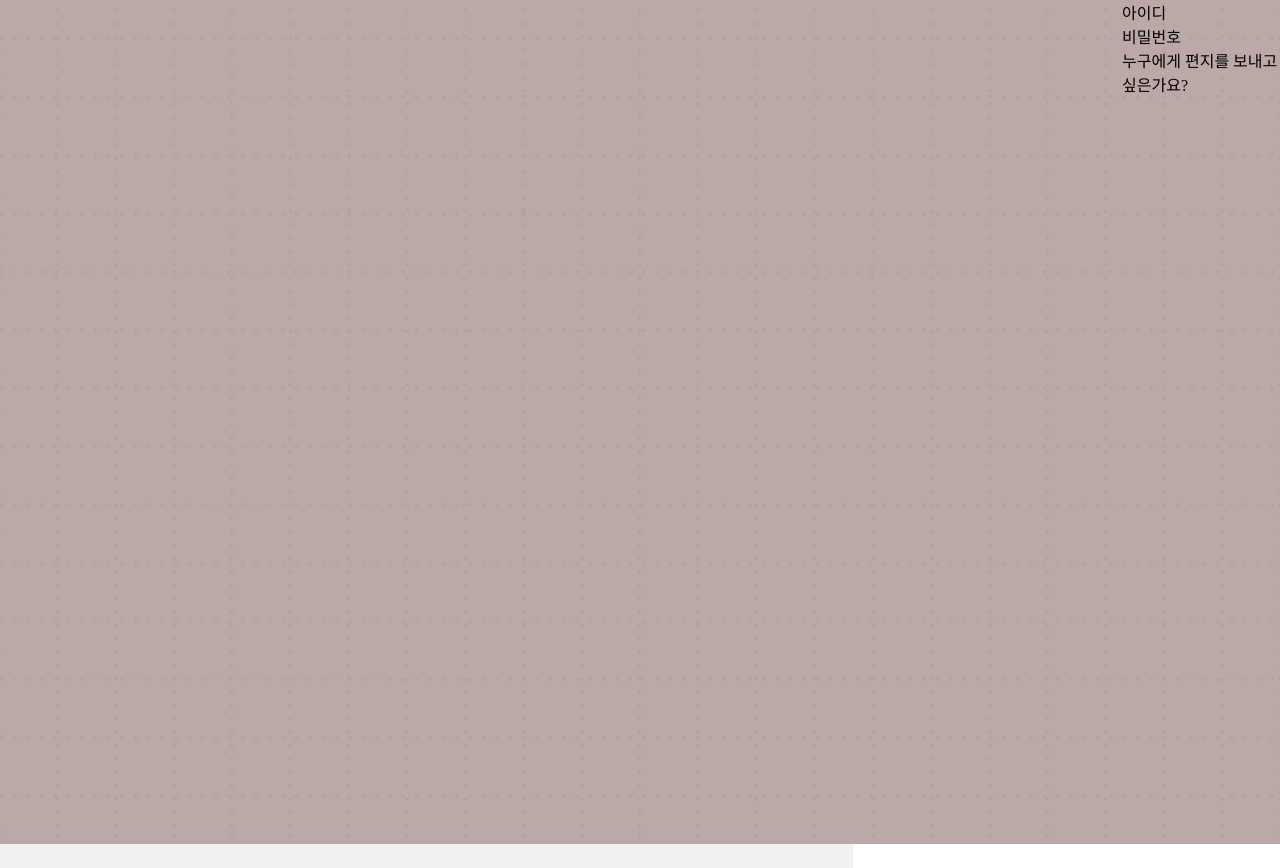
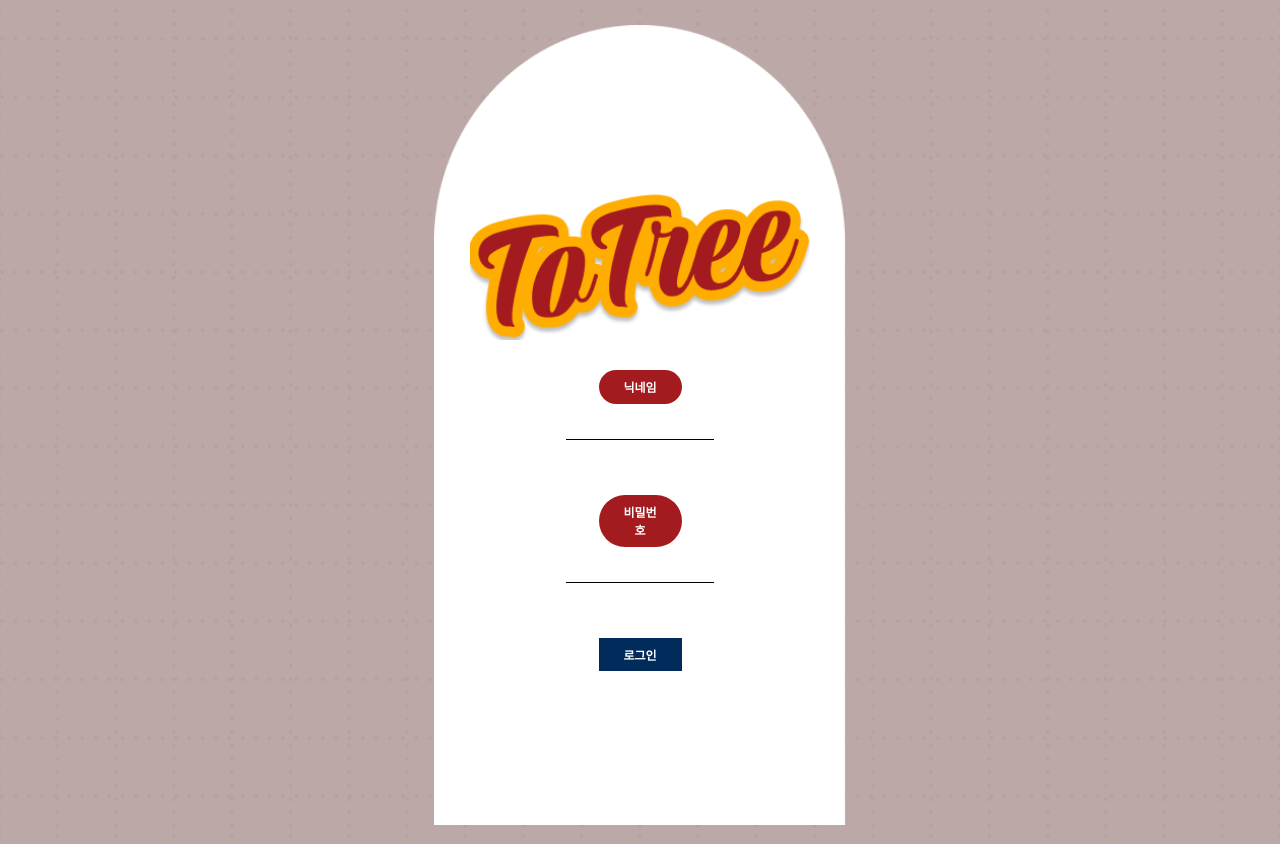
Before and after one commit to mogg22/Advent_calender, a React (Create React App) app in the folder frontend/: page /login in a window 1280 px wide. After the commit the page ends 844 px from the top, so only its background shows below. Built offline with nearby package versions, Linux system fonts and the light colour scheme; a web font is replaced by a local one.

Commit message:
[1130] 로그인, 회원가입, 맨처음 페이지

```diff
--- a/frontend/src/pages/Login.js
+++ b/frontend/src/pages/Login.js
@@ -1,25 +1,24 @@
-// import "../styles/Login.css";
+import "../styles/Login.css";
+import Title from "../img/title.png";
 
 function Login() {
   return (
     <div className="start-page">
       <div className="page-bg">
         <div className="center">
-          <div className="white-door"></div>
-          <div className="title"></div>
           <div className="login-content">
-            <div className="ID">
-              <p>아이디</p>
-              <form></form>
+            <div className="title">
+                <img src={Title}/>
+            </div>
+            <div className="name">
+              <label>닉네임</label>
+              <input className="blank" type="text" />
             </div>
             <div className="password">
-              <p>비밀번호</p>
-              <form></form>
+              <label>비밀번호</label>
+              <input className="blank" type="password" />
             </div>
-            <div className="tosend">
-              <p>누구에게 편지를 보내고 싶은가요?</p>
-              <form></form>
-            </div>
+            <button>로그인</button>
           </div>
         </div>
       </div>
--- a/frontend/src/pages/Register.js
+++ b/frontend/src/pages/Register.js
@@ -1,11 +1,35 @@
-// import "../styles/Register.css";
+import "../styles/Register.css";
+import Title from "../img/title.png";
 
 function Register() {
   return (
     <div className="start-page">
       <div className="page-bg">
         <div className="center">
-          <div className="white-door"></div>
+          <div className="register-content">
+            <div className="title">
+                <img src={Title}/>
+            </div>
+            <div className="name">
+              <p>닉네임</p>
+              <input className="blank" type="text" />
+            </div>
+            <div className="password">
+              <p>비밀번호</p>
+              <input className="blank" type="password" />
+            </div>
+            <div className="check">
+              <p>비밀번호 확인</p>
+              <input className="blank" type="password" />
+            </div>
+            <div className="tosend">
+              <p>누구에게 트리를 보낼까요?</p>
+              <input className="blank" type="text" />
+            </div>
+            <div className="submit">
+              <p>회원가입</p>
+            </div>
+          </div>
         </div>
       </div>
     </div>
--- a/frontend/src/pages/Start.js
+++ b/frontend/src/pages/Start.js
@@ -22,7 +22,6 @@ function Start() {
               </div>
             </div>
           </div>
-          <div className="white-door"></div>
         </div>
       </div>
     </div>
--- a/frontend/src/styles/Login.css
+++ b/frontend/src/styles/Login.css
@@ -1,3 +1,4 @@
+
 .start-page {
     background-color: #77514e;
     width: 100vw;
@@ -30,14 +31,73 @@
     }
 }
 
-.white-door {
-    width: 95%;
-    height: 85%;
-    min-height: 748px;
-    position: relative;
-    top: calc(100vh * 0.15);
+.login-content {
+    background-image: url("../img/whitedoor_main.png") ;
+    background-size: contain;
+    background-position: center;
+    background-repeat: no-repeat;
 
-    background-color: #f1f1ef;
-    border-radius: 200px 200px 0 0;
-    z-index: -1;
+    width: 180vw;
+    height: 100vh;
+    margin-top: 25px;
+
+    display: flex;
+    flex-direction: column;
+    justify-content: center;
+    align-items: center;
 }
+
+.title {
+    width: 30vw;
+    height: 20vh;
+    display: flex;
+    flex-direction: column;
+    justify-content: center;
+    align-items: center;
+    margin: 10px 0px 10px 0px;
+}
+
+.name, .password{
+    display: flex;
+    flex-direction: column;
+    justify-content: center;
+    align-items: center;
+}
+
+label {
+    width: 83px;
+    box-sizing: border-box;
+    background-color: #a31b1f;
+    border-radius: 30px;
+    color: white;
+    font-size: 12px;
+    font-weight: bold;
+    padding: 8px 20px;
+    margin: 20px 0px 18px 0px;
+    text-align: center;
+}
+
+.password label {
+    margin-top: 50px;
+}
+
+.blank {
+    width: 80%;
+    border: none;
+    border-bottom: 1px solid #000;
+    outline: none;
+}
+
+button {
+    width: 83px;
+    box-sizing: border-box;
+    background-color: #002B5B;
+    color: white;
+    font-size: 12px;
+    font-weight: bold;
+    padding: 8px 20px;
+    margin: 50px 0px 10px 0px;
+    text-align: center;
+    border: none;
+    cursor: pointer;
+}
--- a/frontend/src/styles/Register.css
+++ b/frontend/src/styles/Register.css
@@ -0,0 +1,106 @@
+.start-page {
+    background-color: #77514e;
+    width: 100vw;
+    height: 100vh;
+    min-height: 844px;
+}
+
+.page-bg {
+    background-image: url("../img/background.png");
+    background-size: cover;
+    background-position: center;
+    height: 100vh;
+    min-height: 844px;
+    display: flex;
+    justify-content: center;
+}
+
+.center {
+    width: 100vw;
+    height: 100vh;
+    min-height: 844px;
+    background-color: rgb(255, 255, 255, 0.5);
+    display: flex;
+    justify-content: center;
+}
+
+@media (hover: hover) {
+    .center {
+    width: 390px;
+    }
+}
+
+.register-content {
+    background-image: url("../img/whitedoor_main.png") ;
+    background-size: contain;
+    background-position: center;
+    background-repeat: no-repeat;
+
+    width: 180vw;
+    height: 100vh;
+    margin-top: 25px;
+
+    display: flex;
+    flex-direction: column;
+    justify-content: center;
+    align-items: center;
+}
+
+.title {
+    width: 30vw;
+    height: 20vh;
+    display: flex;
+    flex-direction: column;
+    justify-content: center;
+    align-items: center;
+    margin: 10px 0px 10px 0px;
+}
+
+.name, .password, .check, .tosend{
+    display: flex;
+    flex-direction: column;
+    justify-content: center;
+    align-items: center;
+}
+
+.register-content p {
+    width: auto;
+    box-sizing: border-box;
+    background-color: #a31b1f;
+    border-radius: 30px;
+    color: white;
+    font-size: 12px;
+    font-weight: bold;
+    padding: 8px 20px;
+    margin: 20px 0px 20px 0px;
+    text-align: center;
+    white-space: nowrap;
+    overflow: visible;
+}
+
+.tosend p {
+    background-color: #1E5000;
+}
+
+.blank {
+    width: 80%;
+    border: none;
+    border-bottom: 1px solid #000;
+    outline: none;
+    margin-bottom: 5px;
+}
+
+.submit p{
+    width: 83px;
+    box-sizing: border-box;
+    border-radius: 0px;
+    background-color: #002B5B;
+    color: white;
+    font-size: 12px;
+    font-weight: bold;
+    padding: 8px 20px;
+    margin: 20px 0px 70px 0px;
+    text-align: center;
+    border: none;
+    cursor: pointer;
+}
--- a/frontend/src/styles/Start.css
+++ b/frontend/src/styles/Start.css
@@ -1,4 +1,3 @@
-
 .start-page {
   background-color: #77514e;
   width: 100vw;
@@ -31,15 +30,30 @@
   }
 }
 
+.start-content {
+  background-image: url("../img/whitedoor_main.png");
+  background-size: contain;
+  background-position: center;
+  background-repeat: no-repeat;
+
+  width: 80vw;
+  height: 100vh;
+  display: flex;
+  justify-content: center;
+  /* margin-top: 50px; */
+}
+
+
 .start-bg {
   background-image: url("../img/tree_main.png") ;
   background-size: contain;
   background-position: center;
   background-repeat: no-repeat;
 
-  width: 90vw;
-  height: 90vh;
-  margin-top: 60px;
+  width: 100vw;
+  height: 83vh;
+  margin-top: 100px;
+  margin-right: 18px;
 
   display: flex;
   flex-direction: column;
@@ -49,11 +63,12 @@
 
 .title {
   width: 30vw;
-  height: 25vh;
+  height: 20vh;
   display: flex;
   flex-direction: column;
   justify-content: center;
   align-items: center;
+  margin: 200px 0px 0px 10px;
 }
 
 .start-btn {
@@ -61,8 +76,10 @@
   flex-direction: column;
   justify-content: center;
   align-items: center;
-  padding: 0px 30px;
-  padding-bottom: 30px;
+}
+
+.login-btn {
+  margin-top: 10px;
 }
 
 .login-btn p {
@@ -71,9 +88,10 @@
   background-color: #a31b1f;
   border-radius: 30px;
   color: white;
-  font-size: 15px;
+  font-size: 12px;
   font-weight: bold;
   padding: 10px 32px;
+  margin-top: 20px;
   margin-bottom: 15px;
 }
 
@@ -83,7 +101,7 @@
   background-color: #002B5B;
   border-radius: 30px;
   color: white;
-  font-size: 15px;
+  font-size: 12px;
   font-weight: bold;
   padding: 10px 25px;
   margin-bottom: 10px;
```
